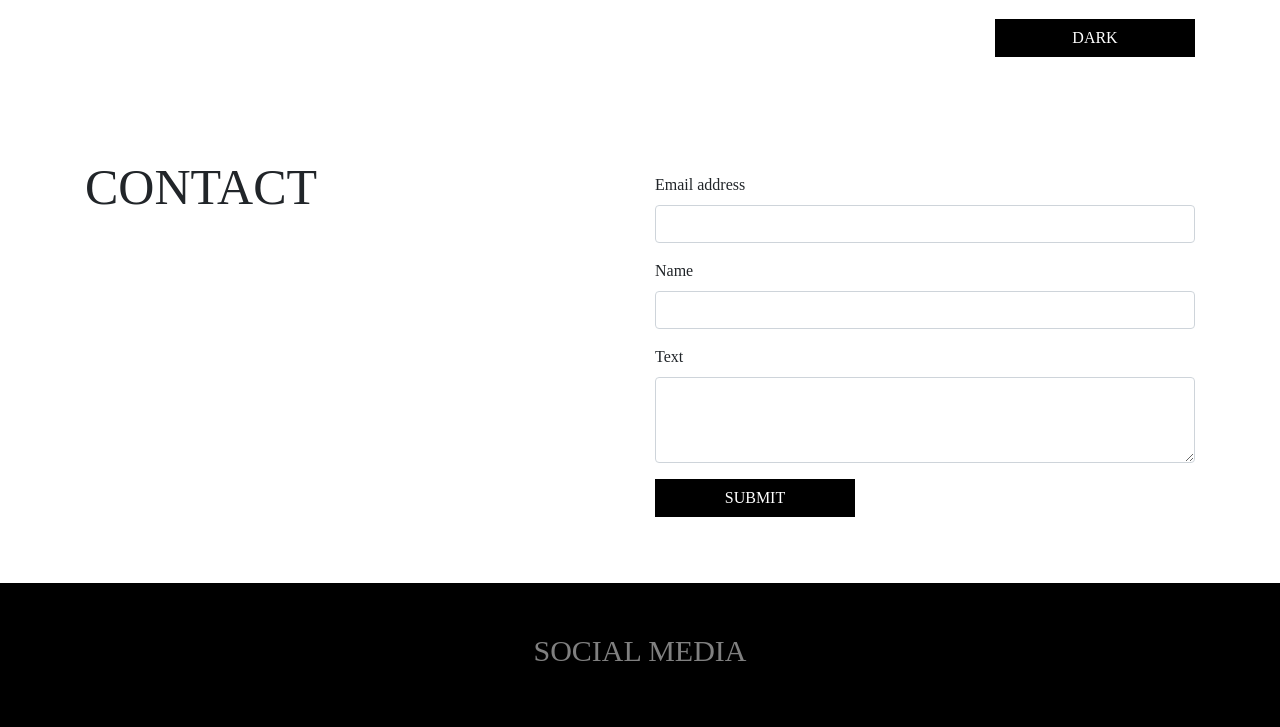
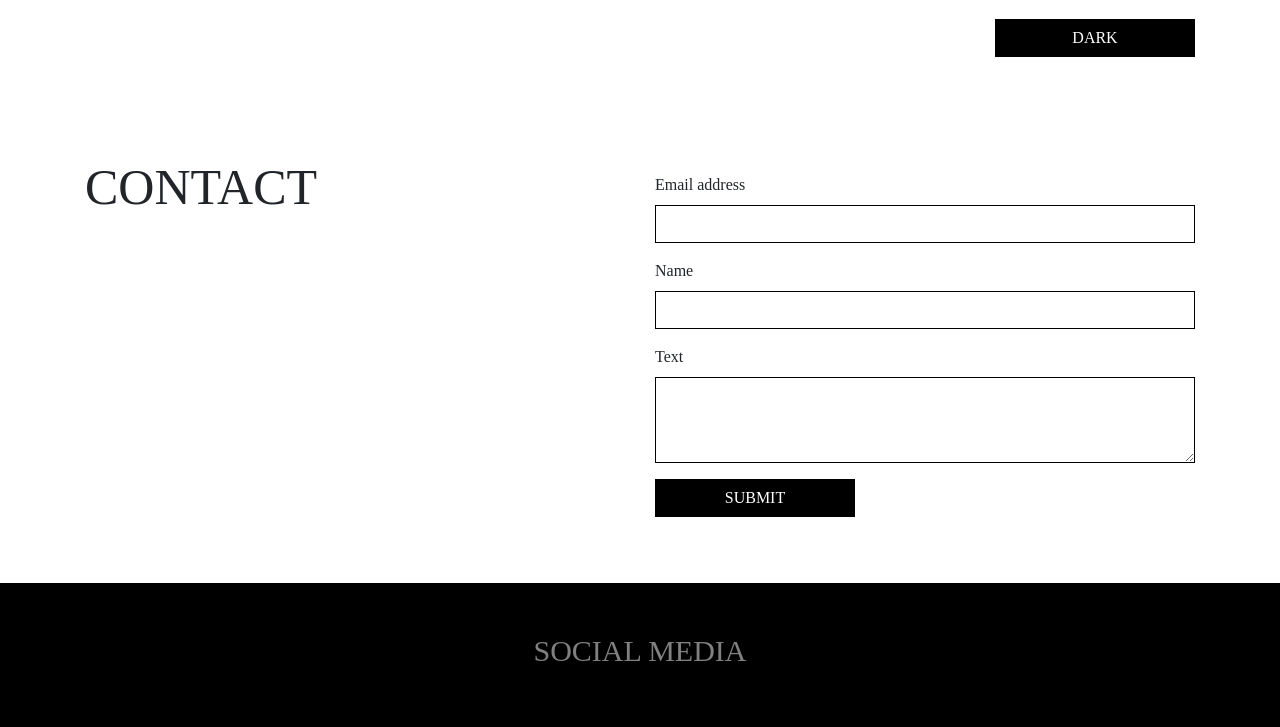
Before and after one commit to Tobeworks/logicmoon-homepage, a PHP site: page / in a window 1280 px wide. Shown: the part 2280-3007 px from the top of the page. Run offline with PHP 8.4, Linux system fonts and the light colour scheme; some web fonts are replaced.

Commit message:
HTML, CSS

```diff
--- a/index.php
+++ b/index.php
@@ -255,15 +255,24 @@ footer{
 	border-color: #353535;
 }
 
+.form-control {
+	border: 1px solid black;
+	border-radius: 0;
+}
+input[type="text"]:focus, input[type="password"]:focus, input[type="email"]:focus, input[type="url"]:focus, .textarea:focus{
+  border-color: black;
+  box-shadow: 0 1px 1px rgba(0, 0, 0, 0.075) inset, 0 0 8px rgba(0, 0, 0, 0.6);
+  outline: 0 none;
+}
 </style>
 
 
-  </head>
-  <body>
+</head>
 
+<body>
 
 <!-- Cover -->
-<div class="cover-container d-flex w-100 p-3 mx-auto flex-column slide-in-bck-center">
+<div class="cover-container d-flex w-100 p-4 mx-auto flex-column slide-in-bck-center">
 	<header>
 		<div>
 		  <nav class="nav nav-masthead justify-content-center float-md-right">
@@ -362,7 +371,7 @@ footer{
 				  </div>
 				  <div class="form-group">
 				    <label for="exampleFormControlTextarea1">Text</label>
-				    <textarea class="form-control" id="exampleFormControlTextarea1" rows="3"></textarea>
+				    <textarea class="form-control textarea" id="exampleFormControlTextarea1" rows="3"></textarea>
 				  </div>
 				  <button type="submit" class="btn btn-lm">Submit</button>
 				</form>
```
